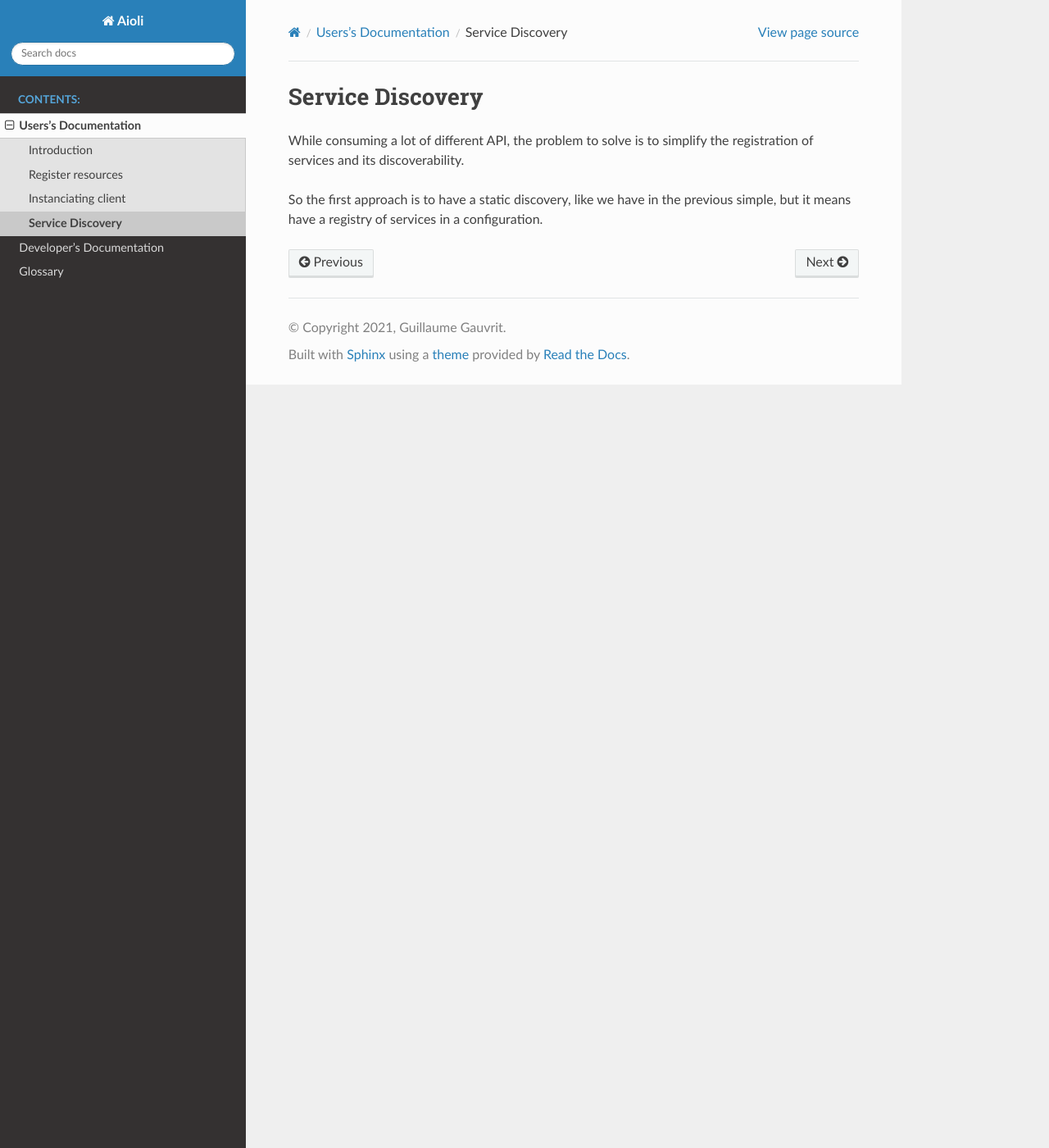
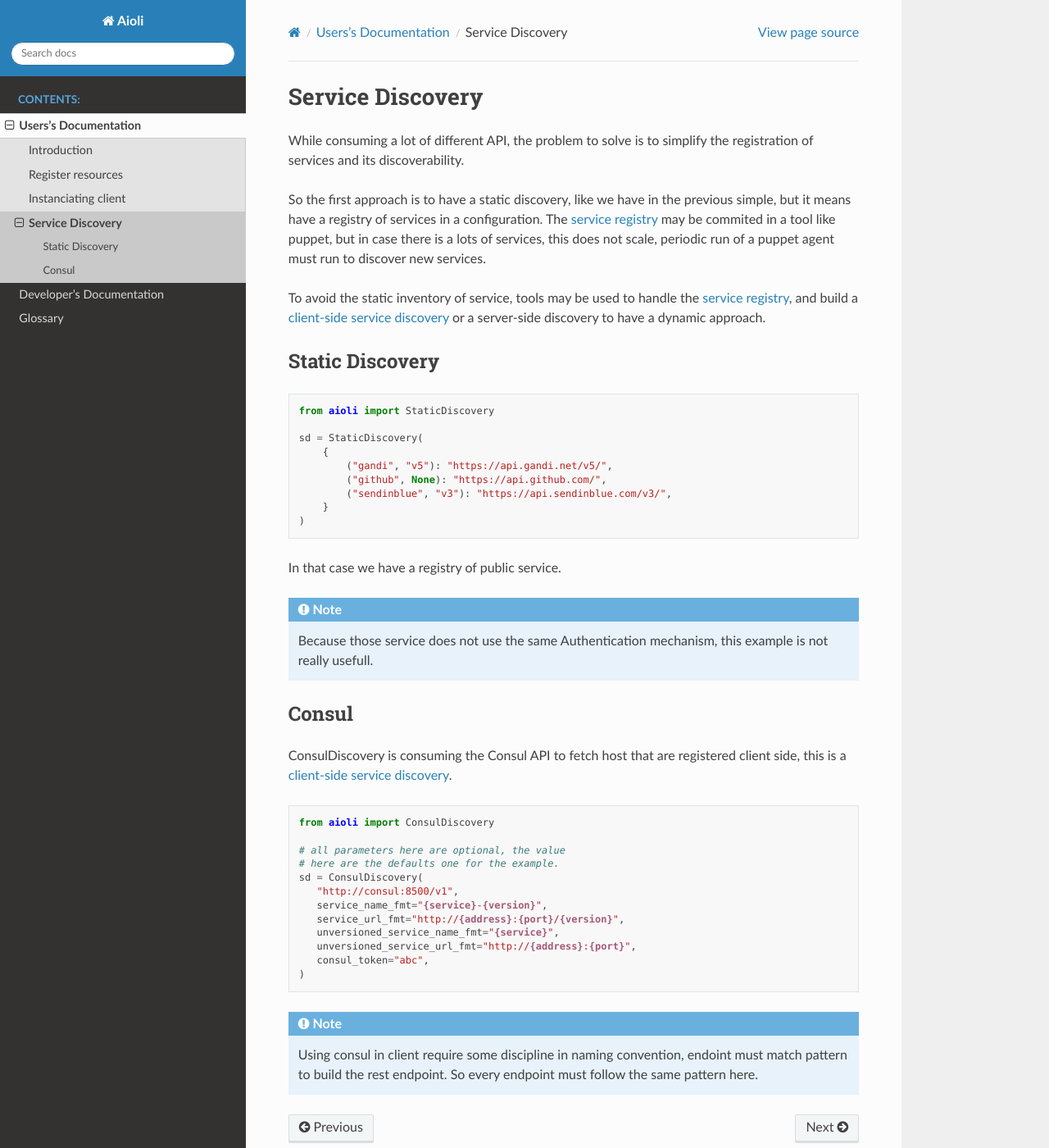
Before and after one commit to mardiros/blacksmith, a Sphinx documentation site: the page built from docs/source/user/service_discovery.rst, in a window 1280 px wide and 1400 px high. Shown: the whole window at 82% size. Built offline with Sphinx 7.4.7 and the Read the Docs theme 2.0.0, drawn with Linux system fonts in a browser that asks for light colours.

Commit message:
Improve doc

```diff
--- a/docs/source/user/service_discovery.rst
+++ b/docs/source/user/service_discovery.rst
@@ -7,3 +7,64 @@ simplify the registration of services and its discoverability.
 So the first approach is to have a static discovery, like we have
 in the previous simple, but it means have a registry of services
 in a configuration.
+The :term:`service registry` may be commited in a tool like puppet,
+but in case there is a lots of services, this does not scale, periodic
+run of a puppet agent must run to discover new services.
+
+To avoid the static inventory of service, tools may be used to handle
+the :term:`service registry`, and build a :term:`client-side service discovery`
+or a server-side discovery to have a dynamic approach.
+
+
+Static Discovery
+----------------
+
+::
+
+   from aioli import StaticDiscovery
+
+   sd = StaticDiscovery(
+       {
+           ("gandi", "v5"): "https://api.gandi.net/v5/",
+           ("github", None): "https://api.github.com/",
+           ("sendinblue", "v3"): "https://api.sendinblue.com/v3/",
+       }
+   )
+
+
+In that case we have a registry of public service.
+
+
+.. note::
+
+   Because those service does not use the same Authentication mechanism,
+   this example is not really usefull.
+
+
+Consul
+------
+
+ConsulDiscovery is consuming the Consul API to fetch host that are
+registered client side, this is a :term:`client-side service discovery`.
+
+::
+
+   from aioli import ConsulDiscovery
+
+   # all parameters here are optional, the value
+   # here are the defaults one for the example.
+   sd = ConsulDiscovery(
+      "http://consul:8500/v1",
+      service_name_fmt="{service}-{version}",
+      service_url_fmt="http://{address}:{port}/{version}",
+      unversioned_service_name_fmt="{service}",
+      unversioned_service_url_fmt="http://{address}:{port}",
+      consul_token="abc",
+   )
+
+
+.. note::
+
+   Using consul in client require some discipline in naming convention,
+   endoint must match pattern to build the rest endpoint. So every endpoint
+   must follow the same pattern here.
```
Also changed, not shown: docs/source/glossary.rst (+18 -0 lines), 1 other file.
